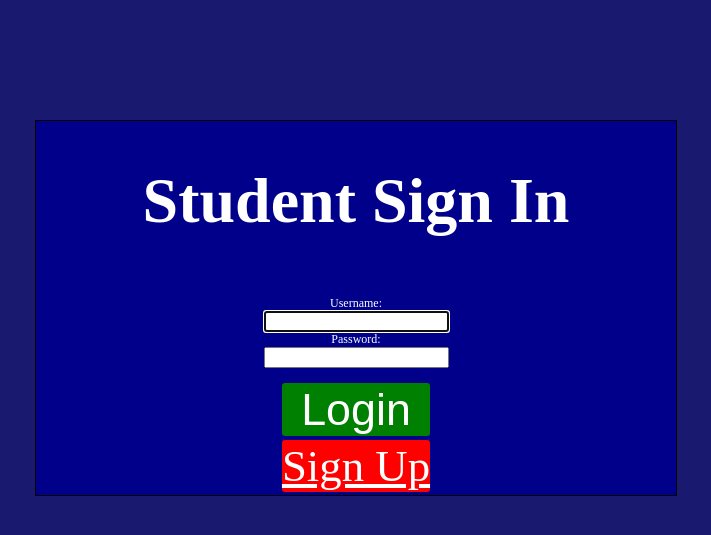
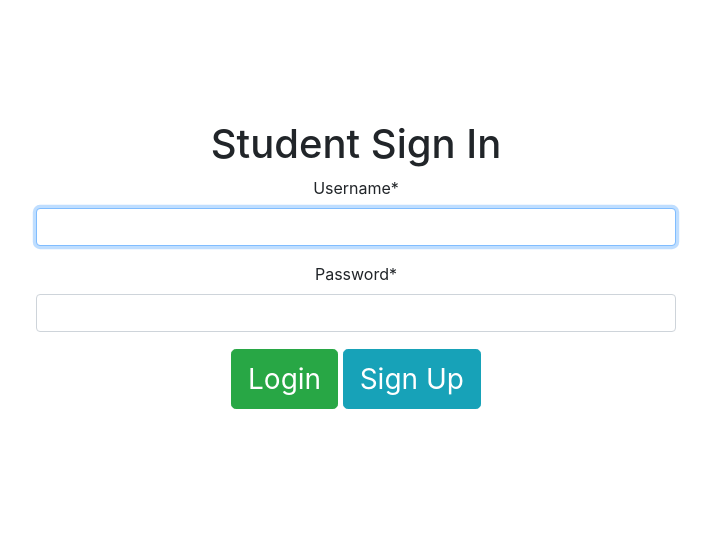
Before and after one commit to k5924/Galaxy-Online, a Django app: page /Login in a window 1280 px wide. Shown: the top 535 px of the page, without its empty margins (284-995 px from the left). Run offline with Django 3.2, Linux system fonts and the light colour scheme; some libraries are stand-ins or nearby versions.

Commit message:
started changing design of interfaces

```diff
--- a/GalaxyOnline/settings.py
+++ b/GalaxyOnline/settings.py
@@ -43,9 +43,12 @@ INSTALLED_APPS = [
     'django.contrib.messages',
     'django.contrib.staticfiles',
     'django_cleanup',
+    'crispy_forms',
     'Home',
 ]
 # this shows the installed apps that the project uses. All fields in list are automatically generated
+
+CRISPY_TEMPLATE_PACK = 'bootstrap4'
 
 MIDDLEWARE = [
     'django.middleware.security.SecurityMiddleware',
--- a/Home/static/css/Student.css
+++ /dev/null
@@ -1,97 +0,0 @@
-h1{
-    color:white;
-    /*make heading color white*/
-    font-size:5vw
-    /*make font size of heading 5% of the viewport width*/
-}
-ul{
-    color: red;
-    /*this makes the form ValidationError appear red*/
-}
-.Container{
-    border: 1px solid black;
-    /*give container a black border that is 1 pixel thick*/
-    background-color: darkblue;
-    /*make background of container darkblue*/
-    margin: auto;
-    /*make margin of container automatically adjustable*/
-    margin-top: 120px;
-    /*make margin from top of page 120 pixels*/
-    width: 640px
-    /*make width of container 640 pixels*/
-}
-.LoginButton{
-    display:inline-block;
-    /*allow height and width values to be made for button*/
-    width: 100%;
-    font-size:3.5vw;
-    /*make font size of button 3.5% of viewport width*/
-    cursor:pointer;
-    /*have cursor change to pointer on button hover*/
-    text-align: center;
-    /*align button text to center of button*/
-    outline:black;
-    /*set outline of text to black*/
-    color: white;
-    /*have text color set to white*/
-    background-color: green;
-    /*have background of button set to green*/
-    border:black;
-    /*have corder of button set to black*/
-    border-radius: 3px;
-    /*have border of buton set to 3 pixels and rounded*/
-}
-.LoginButton:hover{
-    background-color: lightgreen
-    /*have button set to lightgreen when hovering over button*/
-}
-.LoginButton:active{
-    background-color:lightgreen;
-    /*when button clicked changed color to lightgreen*/
-    transform:translateY(2px)
-    /*move button down 2 pixels*/
-}
-.SignUpButton{
-    display:inline-block;
-    /*allow for adjusting height and width values*/
-    font-size:3.5vw;
-    /*set font size of button to 3.5% of viewport width*/
-    cursor:pointer;
-    /*have cursor change to pointer on hover*/
-    text-align: center;
-    /*align button text to center of button*/
-    outline:black;
-    /*have outline of text as black*/
-    color: white;
-    /*have color of text as white*/
-    background-color: red;
-    /*have background of button as red*/
-    border:black;
-    /*have border of button set to black*/
-    border-radius: 3px;
-    /*have border of button be 3 pixels and rounded*/
-}
-.SignUpButton:hover{
-    background-color: rgb(220,20, 60)
-    /*on hover change button to this color*/
-}
-.SignUpButton:active{
-    background-color: rgb(220,20, 60);
-    /*on click change button to this color*/
-    transform:translateY(2px)
-    /*on click move button down by 2 pixels*/
-}
-@media screen and (max-width: 640px) {
-    /*when width of page is 640 pixels or less*/
-    .Container{
-        width: 100%;
-        /*make this container the same width as page*/
-    }
-}
-@media screen and (max-height: 480px) {
-    /*when height of page is 480 pixels or less*/
-    .Container{
-        margin: auto;
-        /*make container margin automatically adjust*/
-    }
-}
--- a/Home/static/css/base.css
+++ /dev/null
@@ -1,15 +0,0 @@
-body{
-    background-color: midnightblue;
-    /* this makes the background of the body element midnightblue */
-}
-ul{
-    list-style-type: none;
-    color: red;
-    /*this makes the form errors on the page have no bullet points but appear red*/
-}
-p{
-    color: white;
-    /*this makes the paragraph have white colored text*/
-    font-size: 12px
-    /*this makes the paragraph have a font size of 12 pixels*/
-}
--- a/Home/templates/Home/Student.html
+++ b/Home/templates/Home/Student.html
@@ -6,6 +6,7 @@
 {#load css file as a link that can be read as a text or css file with reference to file location#}
 {#block css used to link to block element in parent page to this page#}
 {% block body %}
+{% load crispy_forms_tags %}
 {#start of body elements#}
     <div class="Container">
         {# create div class called container #}
@@ -22,33 +23,17 @@
                 <table border="0">
                     {#start of table with invisible border#}
                     <tr>
-                        <p>
-                        {% for field in form%}
-                            <br>{{field.label_tag}}
-                            <br>{{ field }}
-                        {% endfor %}
-                        </p>
-                        {% for error in form.non_field_errors %}
-                            <ul>{{error}}</ul>
-                        {% endfor %}
-                        {#this displays all of the errors that will display in the form#}
+                        {{ form | crispy}}
                         <td>
                             {#column tag#}
-                        <button type="submit" class="LoginButton">Login</button>
+                        <button type="submit" class="btn btn-success btn-lg">Login</button>
                         {#create login button#}
+                        <a href="{% url 'SignUp' %}" class="btn btn-info btn-lg">Sign Up</a>
+                        {#linked button to url SignUp in view which displays SignUp.html#}
                         </td>
                         {#end of column#}
                     </tr>
                     {#end of row#}
-                    <tr>
-                        {#start of new row#}
-                        <td>
-                            {#new column#}
-                        <a href="{% url 'SignUp' %}" class="SignUpButton">Sign Up</button>
-                            {#linked button to url SignUp in view which displays SignUp.html#}
-                        </td>
-                        {#end of column#}
-                    </tr>
                     {#end of row#}
                 </table>
                 {#end of table#}
--- a/Home/templates/Home/base.html
+++ b/Home/templates/Home/base.html
@@ -10,8 +10,8 @@
     <meta name="viewport" content="width=device-width, initial-scale=1.0">
     <meta http-equiv="X-UA-Compatible" content="ie=edge">
     {#above meta tags auto generated for html document#}
-    <link rel="stylesheet" type="text/css" href="{% static 'css/base.css' %}">
     {#link to the css file to load the style for this page#}
+    <link rel="stylesheet" href="https://cdn.jsdelivr.net/npm/bootstrap@4.5.3/dist/css/bootstrap.min.css" integrity="sha384-TX8t27EcRE3e/ihU7zmQxVncDAy5uIKz4rEkgIXeMed4M0jlfIDPvg6uqKI2xXr2" crossorigin="anonymous">
     {% block css%}{% endblock %}
     {#link to css block from child pages#}
     <title>{% block title %}{% endblock %}</title>
--- a/Home/templates/Home/index.html
+++ b/Home/templates/Home/index.html
@@ -23,7 +23,7 @@
                     {# create first row for table #}
                     <td>
                         {# create first column for table #}
-                        <a class="button" href = "{% url 'admin:index' %}">Admin</a>
+                        <a type = "button" class="btn btn-primary btn.lg" href = "{% url 'admin:index' %}">Admin</a>
                         {#create a button that links to the admin page. the url admin:index#}
                         {#is used to identify the admin login page as it isnt a physical file#}
                         {#opening and closing of the "a" tag shows the start and end of the linked button#}
@@ -33,7 +33,7 @@
                     {# create blank column for table #}
                     <td>
                         {#open tag for column of table#}
-                        <a class="button" href = "{% url 'Login' %}">Student</a>
+                        <a type = "button" class="btn btn-primary btn.lg" href = "{% url 'Login' %}">Student</a>
                         {#create a button that links to the login page. the url login#}
                         {#links the button to the function in view called Login to display#}
                         {#the relevant page. the opening and closing of the "a" tag shows the start and end#}
--- a/Home/templates/Home/logout.html
+++ b/Home/templates/Home/logout.html
@@ -1,6 +1,6 @@
 {%extends "Home/index.html"%}
 {#extends the index.html page. This shows the relationship with the parent page index.html and this child page#}
 {% block content%}
-<p> You have logged out </p>
+<div class="alert alert-info" role="alert"> You have logged out </div>
 {#displays logout text#}
 {% endblock %}
--- a/static/css/Student.css
+++ b/static/css/Student.css
@@ -1,18 +1,4 @@
-h1{
-    color:white;
-    /*make heading color white*/
-    font-size:5vw
-    /*make font size of heading 5% of the viewport width*/
-}
-ul{
-    color: red;
-    /*this makes the form ValidationError appear red*/
-}
 .Container{
-    border: 1px solid black;
-    /*give container a black border that is 1 pixel thick*/
-    background-color: darkblue;
-    /*make background of container darkblue*/
     margin: auto;
     /*make margin of container automatically adjustable*/
     margin-top: 120px;
@@ -20,66 +6,15 @@ ul{
     width: 640px
     /*make width of container 640 pixels*/
 }
-.LoginButton{
+.btn{
     display:inline-block;
     /*allow height and width values to be made for button*/
-    width: 100%;
-    font-size:3.5vw;
+    font-size:3.5vh;
     /*make font size of button 3.5% of viewport width*/
-    cursor:pointer;
-    /*have cursor change to pointer on button hover*/
-    text-align: center;
-    /*align button text to center of button*/
-    outline:black;
-    /*set outline of text to black*/
-    color: white;
-    /*have text color set to white*/
-    background-color: green;
-    /*have background of button set to green*/
-    border:black;
-    /*have corder of button set to black*/
-    border-radius: 3px;
-    /*have border of buton set to 3 pixels and rounded*/
 }
-.LoginButton:hover{
-    background-color: lightgreen
-    /*have button set to lightgreen when hovering over button*/
-}
-.LoginButton:active{
-    background-color:lightgreen;
-    /*when button clicked changed color to lightgreen*/
+.btn:active{
     transform:translateY(2px)
     /*move button down 2 pixels*/
-}
-.SignUpButton{
-    display:inline-block;
-    /*allow for adjusting height and width values*/
-    font-size:3.5vw;
-    /*set font size of button to 3.5% of viewport width*/
-    cursor:pointer;
-    /*have cursor change to pointer on hover*/
-    text-align: center;
-    /*align button text to center of button*/
-    outline:black;
-    /*have outline of text as black*/
-    color: white;
-    /*have color of text as white*/
-    background-color: red;
-    /*have background of button as red*/
-    border:black;
-    /*have border of button set to black*/
-    border-radius: 3px;
-    /*have border of button be 3 pixels and rounded*/
-}
-.SignUpButton:hover{
-    background-color: rgb(220,20, 60)
-    /*on hover change button to this color*/
-}
-.SignUpButton:active{
-    background-color: rgb(220,20, 60);
-    /*on click change button to this color*/
-    transform:translateY(2px)
-    /*on click move button down by 2 pixels*/
 }
 @media screen and (max-width: 640px) {
     /*when width of page is 640 pixels or less*/
```
Also changed, not shown: Home/static/css/Friends.css (deleted, +0 -31 lines), Home/static/css/Posts.css (deleted, +0 -62 lines), Home/static/css/Profile.css (deleted, +0 -35 lines), Home/static/css/SignUp.css (deleted, +0 -62 lines), Home/static/css/base2.css (deleted, +0 -113 lines), Home/static/css/index.css (deleted, +0 -64 lines), Home/templates/Home/SignUp.html (+4 -12 lines), static/css/SignUp.css (+4 -31 lines), static/css/base.css (deleted, +0 -15 lines), static/css/index.css (+3 -33 lines).
